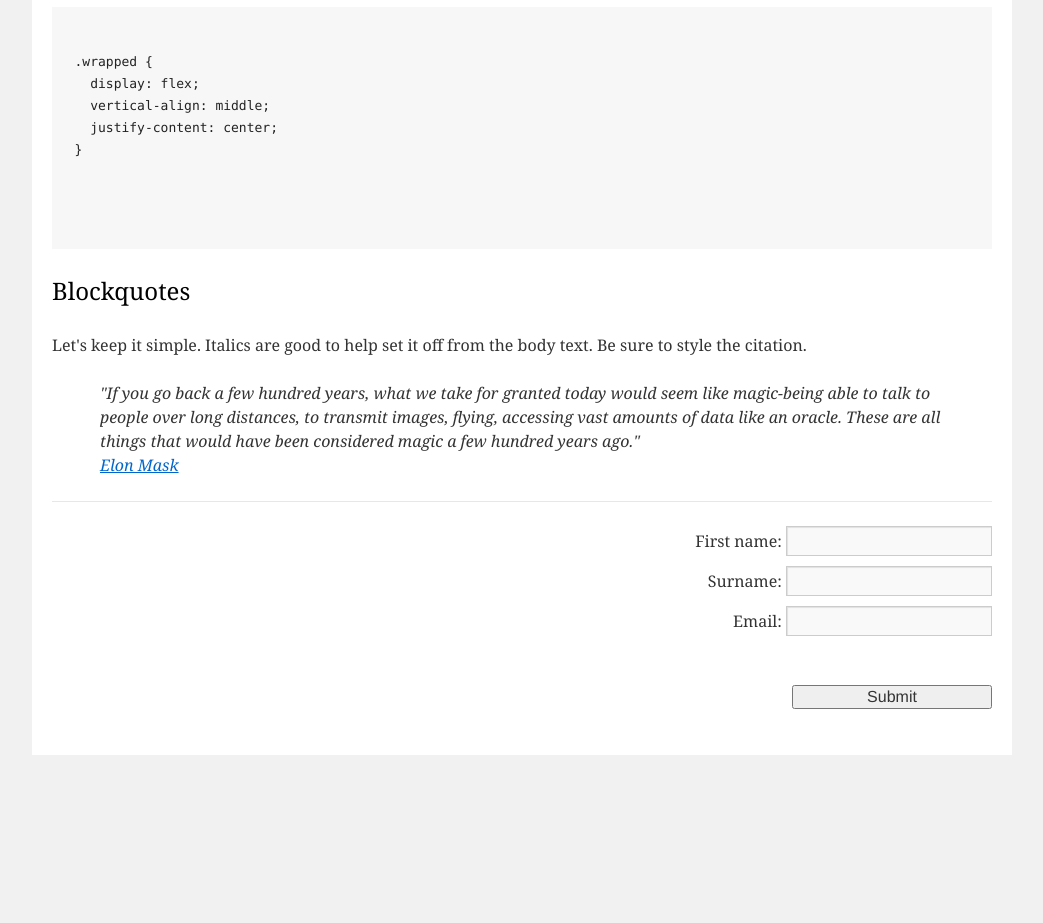
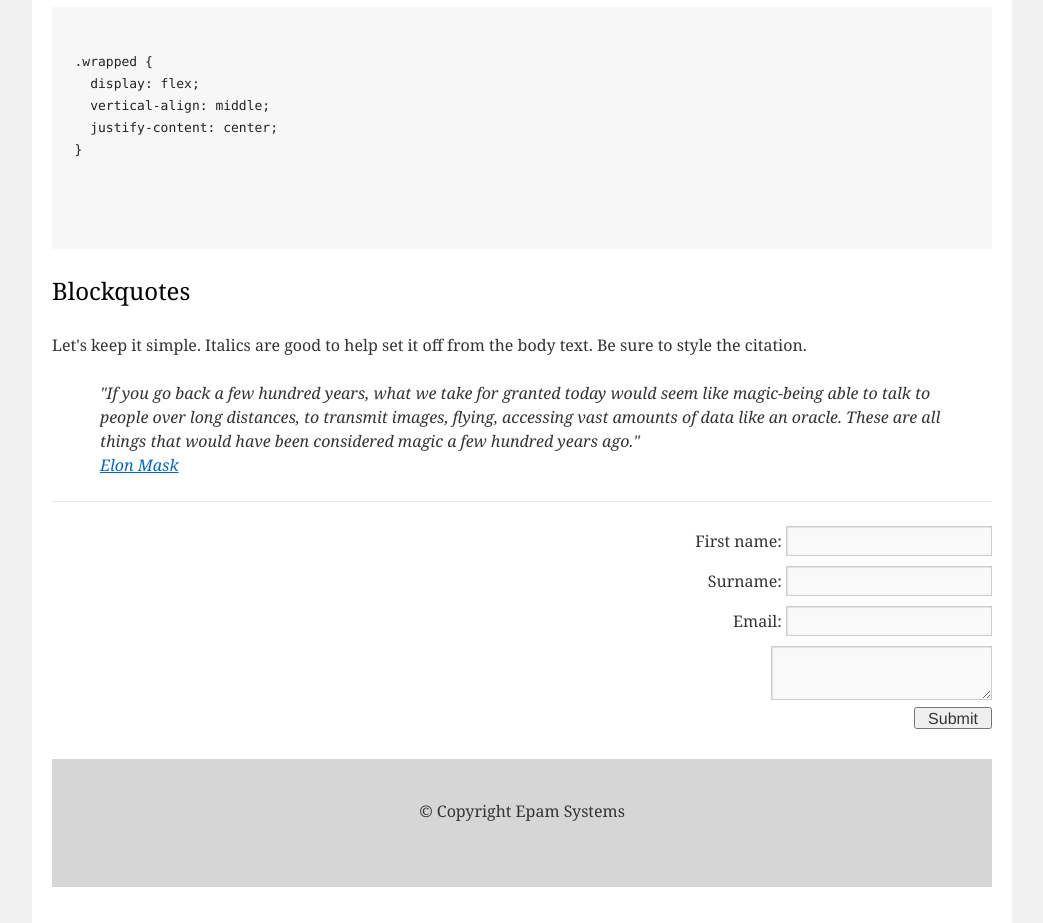
Before and after one commit to AndriiKozhemiako/hw_1, a plain HTML site: page homework/index.html in a window 1280 px wide. Shown: the part 2217-3140 px from the top of the page, without its empty margins (118-1161 px from the left). Before the commit the page ends 2972 px from the top, so only its background shows below. Drawn offline with Linux system fonts and the light colour scheme.

Commit message:
commited

```diff
--- a/homework/index.html
+++ b/homework/index.html
@@ -110,10 +110,11 @@
             <input type="text" name="login"><br>
             <lable>Email:</lable>
             <input type="text" name="login"><br>
-            <label></label>
-            <h1><text></text></h1>
-            <h1><input type = "submit" name = "submit" value = "Submit"></h1>
-          </form>
+            <textarea></textarea>
+            <br>
+            <input type="submit" value="Submit" style = "width: 78px; height:22px">
+            </form>
+          <footer><p>© Copyright Epam Systems</p></footer>
         </div>
       </div>
     </div>
```
